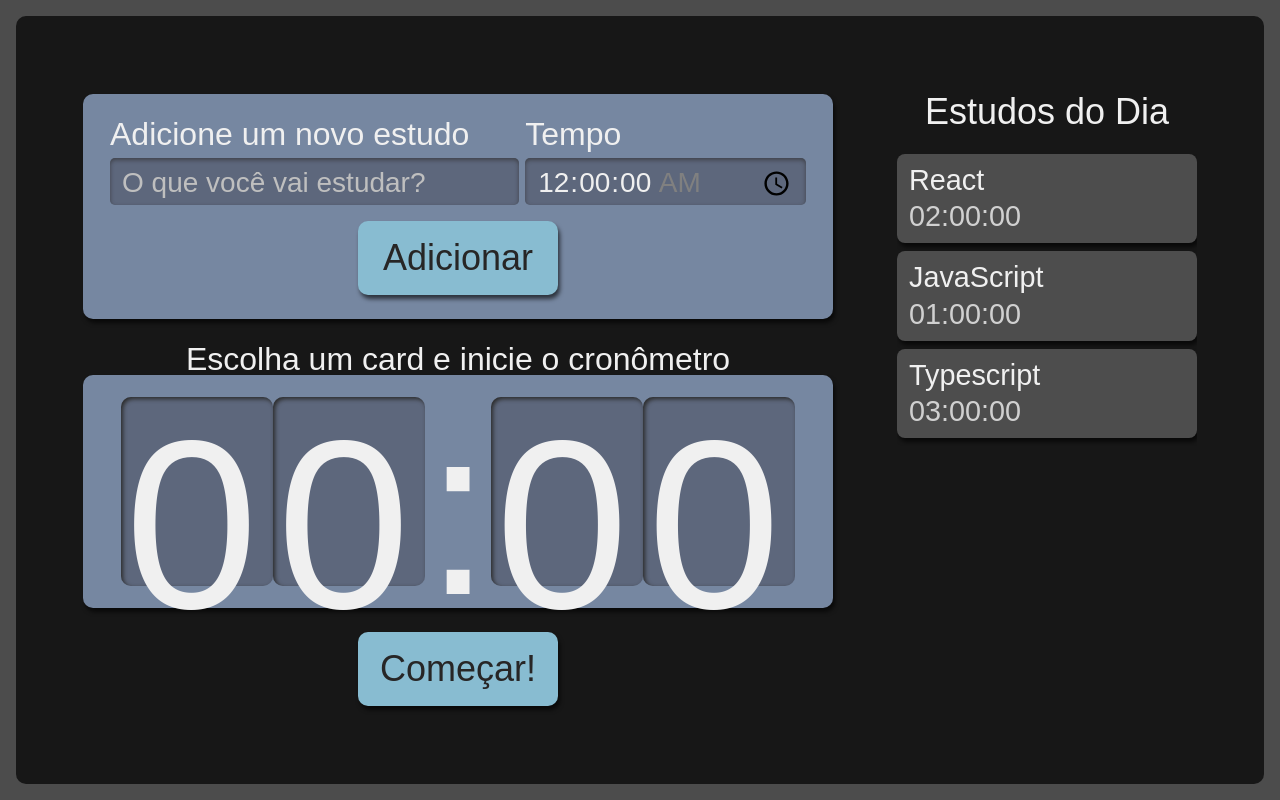
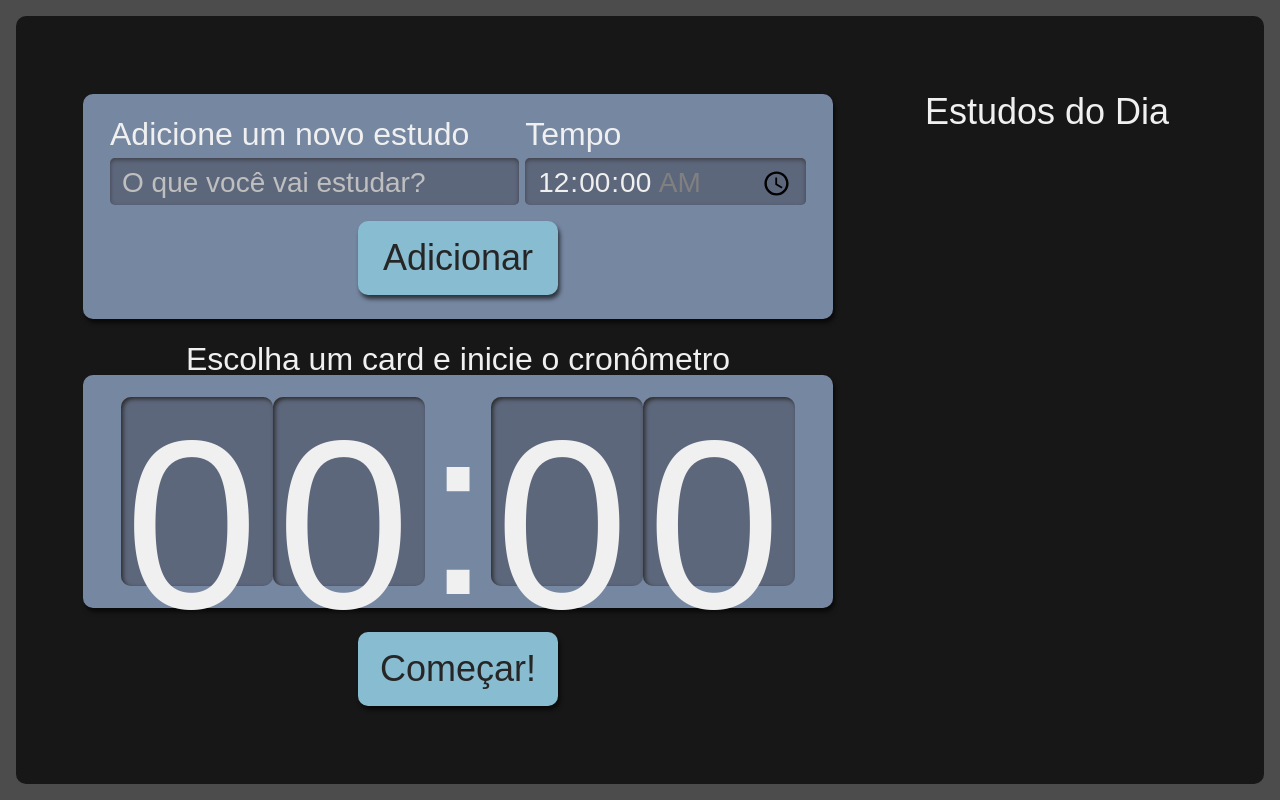
Before and after one commit to MasterKelwin/alura-studies, a React (Create React App) app: page / in a window 1280 px wide. Built offline with nearby package versions, Linux system fonts and the light colour scheme.

Commit message:
corrigindo bug de compilação

```diff
--- a/src/components/form/index.tsx
+++ b/src/components/form/index.tsx
@@ -4,16 +4,17 @@ import Botao from "../button";
 import style from './form.module.scss';
 
 class Form extends React.Component<{
-    setTarefas: React.Dispatch<ITarefa[]>
+    setTarefas: React.Dispatch<ITarefa[] | any>
 }> {
-    state = {
+    state: ITarefa = {
         tarefa: "",
         tempo: "00:00"
     }
 
+
     addTarefa(evento: React.FormEvent<HTMLFormElement>) {
         evento.preventDefault(); //para não dar refresh na página
-        this.props.setTarefas(tarefasAntigas => [...tarefasAntigas, {...this.state}])
+        this.props.setTarefas((tarefasAntigas: any) => [...tarefasAntigas, {...this.state}])
     }
 
     render() {
--- a/src/pages/App.tsx
+++ b/src/pages/App.tsx
@@ -3,19 +3,10 @@ import Form from '../components/form';
 import Lista from '../components/list';
 import style from './app.module.scss';
 import React from 'react';
+import { ITarefa } from "./../types/tarefa";
 
 function App() {
-  const [tarefas, setTarefas] = React.useState([{
-    tarefa: 'React',
-    tempo: '02:00:00'
-}, {
-    tarefa: 'JavaScript',
-    tempo: '01:00:00'
-}, {
-    tarefa: 'Typescript',
-    tempo: '03:00:00'
-}
-]);
+  const [tarefas, setTarefas] = React.useState<ITarefa[] | []>([]);
   return (
     <div className={style.AppStyle}>
       <Form setTarefas={setTarefas}/>
```
